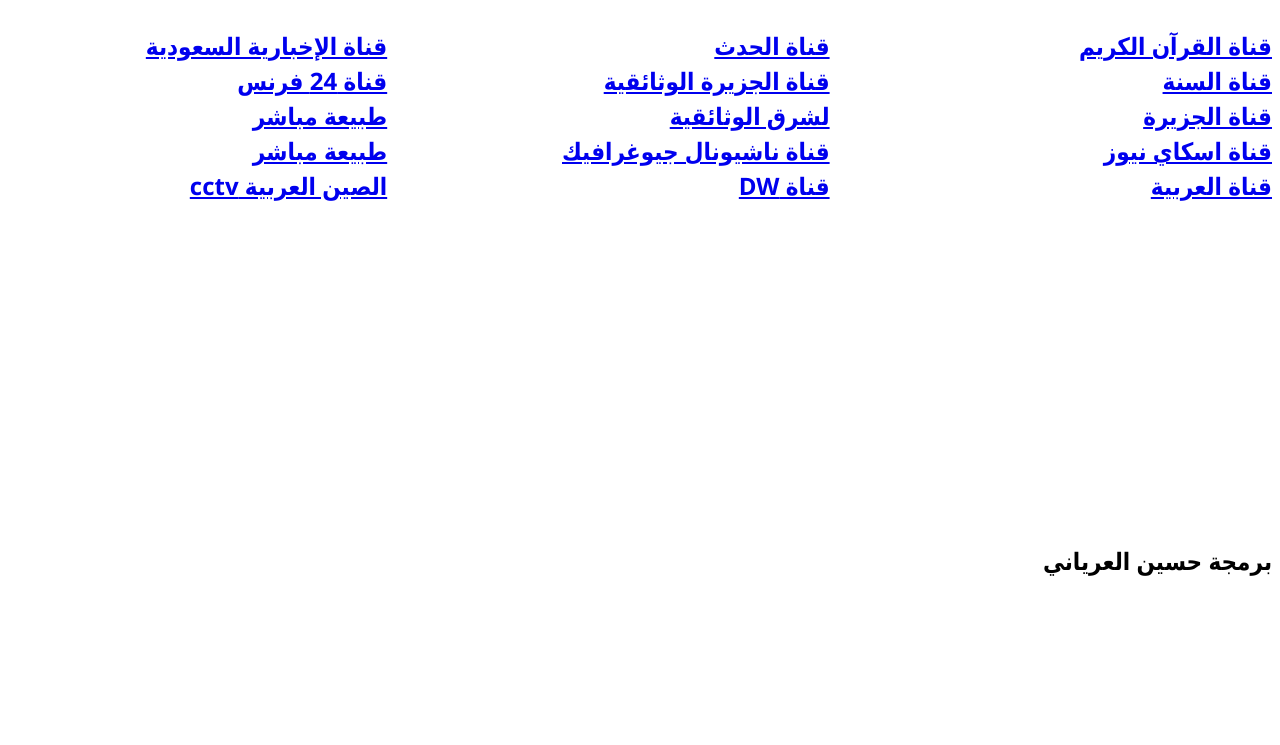
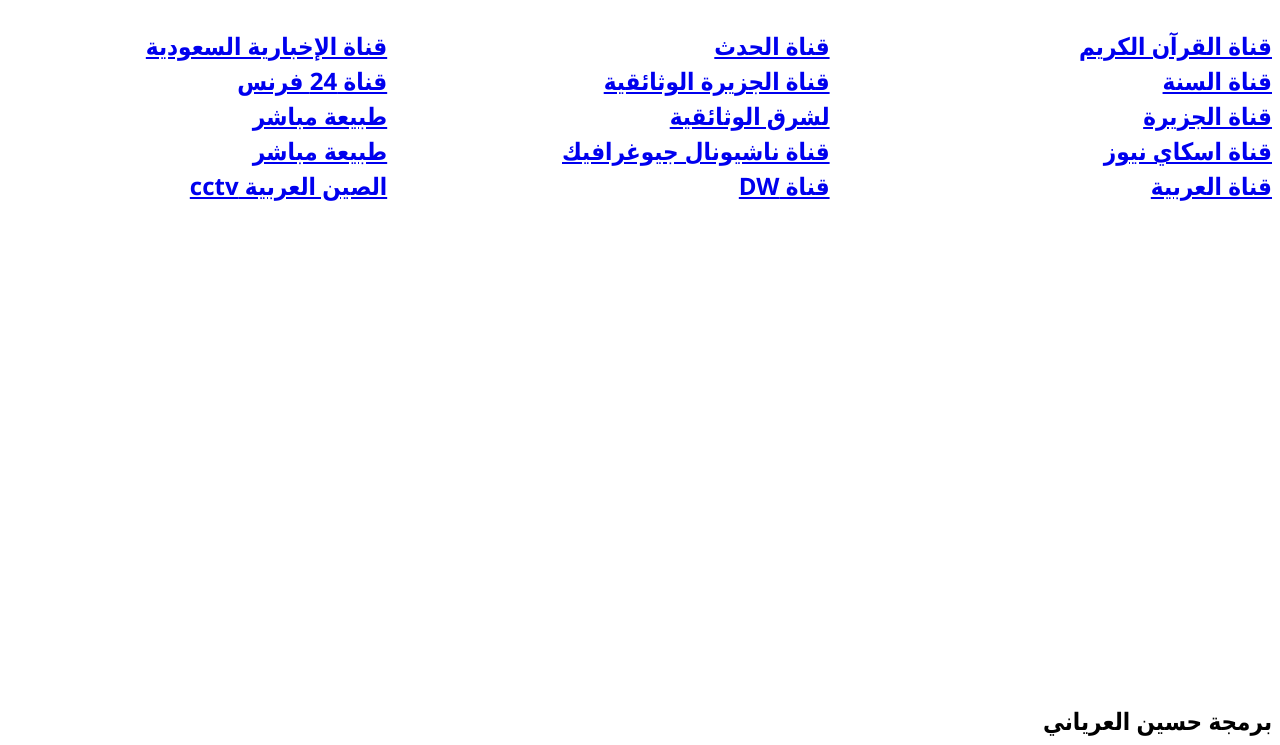
Before and after one commit to abokaledhussain/sc, a plain HTML site: page index.html in a window 1280 px wide. Shown: the part 100-845 px from the top of the page. Before the commit the page ends 800 px from the top, so only its background shows below. Drawn offline with Linux system fonts and the light colour scheme.

Commit message:
Update index.html

```diff
--- a/index.html
+++ b/index.html
@@ -31,7 +31,7 @@
         }
         iframe {
             width: 100%;
-            height: 40vh; /* ضبط الطول ليكون 50% من ارتفاع النافذة */ /* ارتفاع الشاشة - ارتفاع العنوان */
+            height: 60vh; /* ضبط الطول ليكون 50% من ارتفاع النافذة */ /* ارتفاع الشاشة - ارتفاع العنوان */
         }
     </style>
 </head>
```
